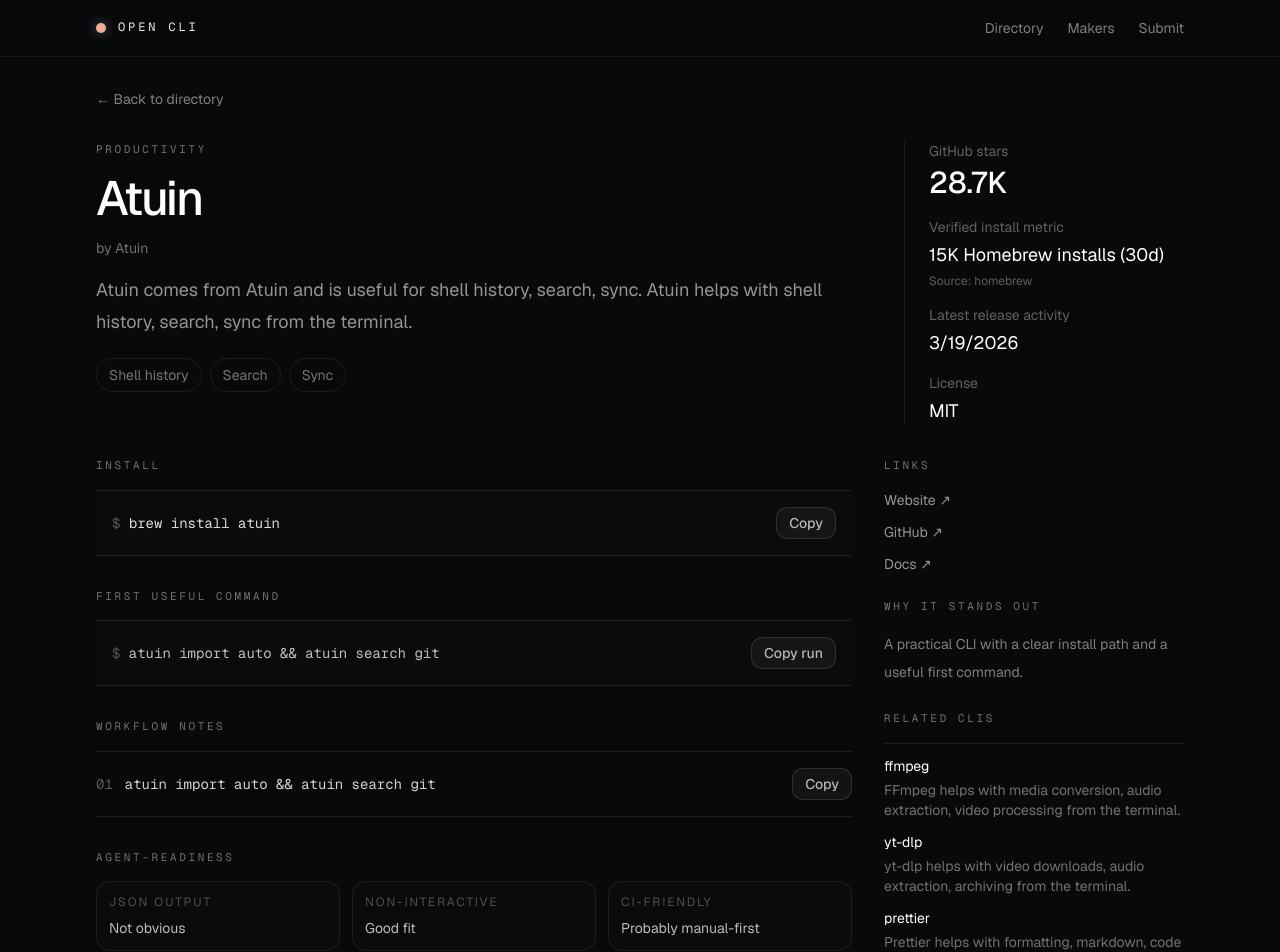
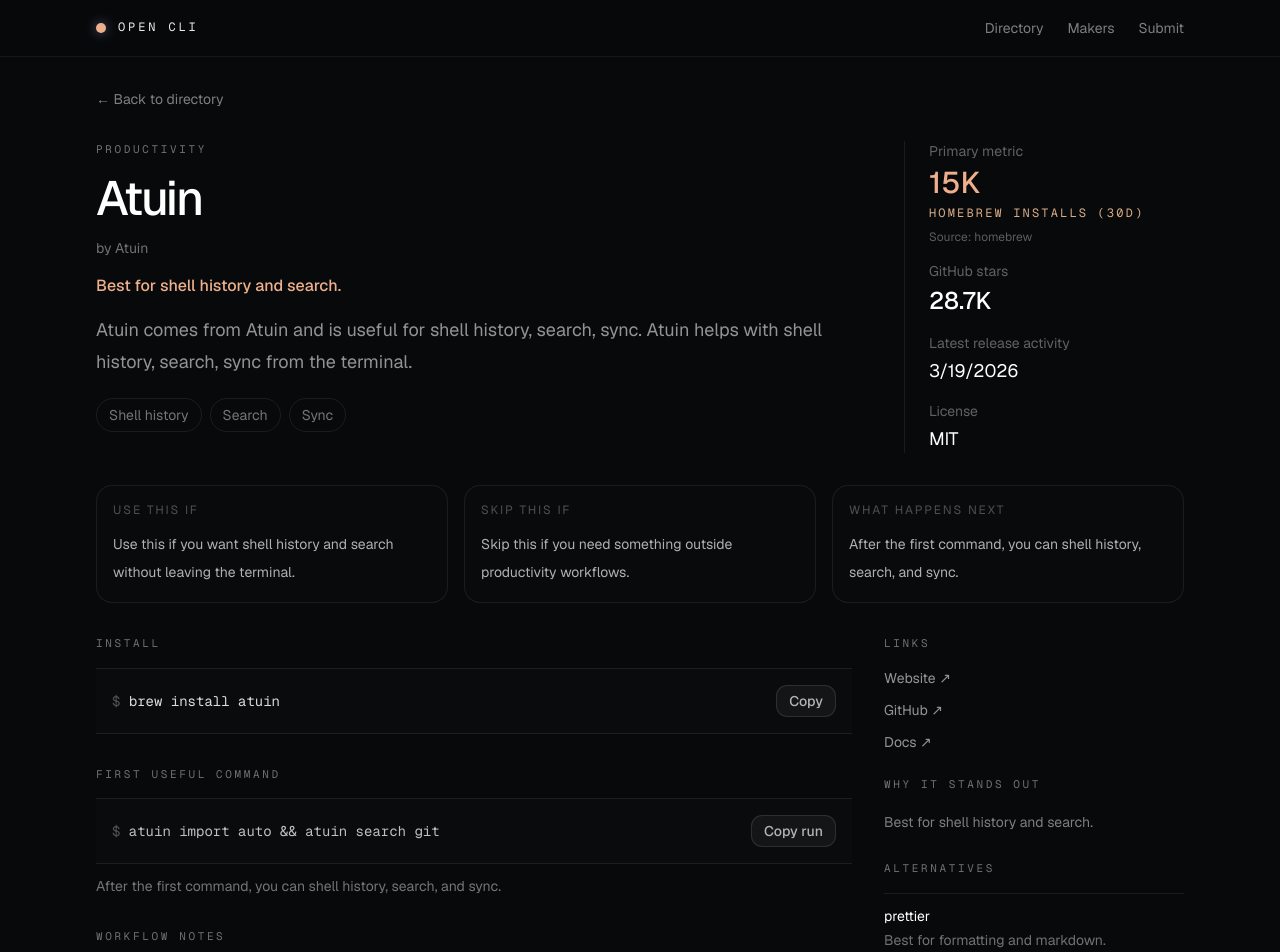
Before and after one commit to gvkhosla/open-cli, a Next.js app: page /cli/atuin in a window 1280 px wide. Shown: the top 952 px of the page. Built offline with nearby package versions, Linux system fonts and the light colour scheme.

Commit message:
Improve CLI decision UX and task discovery

```diff
--- a/src/app/cli/[slug]/page.tsx
+++ b/src/app/cli/[slug]/page.tsx
@@ -4,8 +4,8 @@
 
 import { CopyButton } from "@/components/copy-button";
 import { SiteHeader } from "@/components/site-header";
-import { clis, getCliBySlug, getRelatedClis } from "@/data/clis";
-import { formatCompactNumber, formatMetric } from "@/lib/format";
+import { clis, getAlternativeClis, getCliBySlug, getRelatedClis } from "@/data/clis";
+import { formatCompactNumber } from "@/lib/format";
 
 type CliPageProps = {
   params: Promise<{ slug: string }>;
@@ -40,6 +40,15 @@
   );
 }
 
+function DecisionCard({ label, value }: { label: string; value: string }) {
+  return (
+    <div className="rounded-[16px] border border-white/8 bg-[#0b0c0e]/65 p-4">
+      <div className="text-xs uppercase tracking-[0.16em] text-white/28">{label}</div>
+      <p className="mt-3 text-sm leading-7 text-white/68">{value}</p>
+    </div>
+  );
+}
+
 export default async function CliPage({ params }: CliPageProps) {
   const { slug } = await params;
   const cli = getCliBySlug(slug);
@@ -49,6 +58,7 @@
   }
 
   const relatedClis = getRelatedClis(cli);
+  const alternativeClis = getAlternativeClis(cli);
 
   return (
     <>
@@ -80,6 +90,7 @@
                 {cli.makerName}
               </Link>
             </div>
+            <p className="text-base font-medium text-[var(--accent-peach)]">{cli.bestFor}</p>
             <p className="max-w-3xl text-lg leading-8 text-white/56">{cli.description}</p>
 
             <div className="flex flex-wrap gap-2 pt-1">
@@ -93,17 +104,22 @@
 
           <div className="space-y-4 border-l border-white/8 pl-0 lg:pl-6">
             <div>
+              <div className="text-sm text-white/36">Primary metric</div>
+              {cli.metricValue !== null && cli.metricLabel ? (
+                <>
+                  <div className="mt-1 text-3xl font-medium text-[var(--accent-peach)]">{formatCompactNumber(cli.metricValue)}</div>
+                  <div className="mt-1 font-mono text-xs uppercase tracking-[0.18em] text-[#d8ab86]">{cli.metricLabel}</div>
+                </>
+              ) : (
+                <div className="mt-1 text-lg text-white">Exact install metric not available yet</div>
+              )}
+              {cli.metricSource ? <div className="mt-2 text-xs text-white/34">Source: {cli.metricSource}</div> : null}
+            </div>
+            <div>
               <div className="text-sm text-white/36">GitHub stars</div>
-              <div className="mt-1 text-3xl font-medium text-white">
+              <div className="mt-1 text-2xl font-medium text-white">
                 {cli.githubStars !== null ? formatCompactNumber(cli.githubStars) : "—"}
               </div>
-            </div>
-            <div>
-              <div className="text-sm text-white/36">Verified install metric</div>
-              <div className="mt-1 text-lg text-white">
-                {formatMetric(cli.metricValue, cli.metricLabel) ?? "Not available yet"}
-              </div>
-              {cli.metricSource ? <div className="mt-1 text-xs text-white/34">Source: {cli.metricSource}</div> : null}
             </div>
             <div>
               <div className="text-sm text-white/36">Latest release activity</div>
@@ -114,6 +130,12 @@
               <div className="mt-1 text-lg text-white">{cli.license ?? "Unknown"}</div>
             </div>
           </div>
+        </section>
+
+        <section className="grid gap-4 md:grid-cols-3">
+          <DecisionCard label="Use this if" value={cli.useThisIf} />
+          <DecisionCard label="Skip this if" value={cli.skipIf} />
+          <DecisionCard label="What happens next" value={cli.whatHappensNext} />
         </section>
 
         <section className="grid gap-8 lg:grid-cols-[minmax(0,1fr)_300px]">
@@ -136,6 +158,7 @@
                 </code>
                 <CopyButton compact value={cli.quickStart} label="Copy run" />
               </div>
+              <p className="mt-3 text-sm text-white/44">{cli.whatHappensNext}</p>
             </div>
 
             <div>
@@ -187,10 +210,22 @@
 
             <div>
               <div className="section-kicker">Why it stands out</div>
-              <p className="mt-4 text-sm leading-7 text-white/48">
-                A practical CLI with a clear install path and a useful first command.
-              </p>
+              <p className="mt-4 text-sm leading-7 text-white/48">{cli.bestFor}</p>
             </div>
+
+            {alternativeClis.length > 0 ? (
+              <div>
+                <div className="section-kicker">Alternatives</div>
+                <div className="mt-4 space-y-3 border-y border-white/8 py-3">
+                  {alternativeClis.map((alternative) => (
+                    <Link key={alternative.slug} href={`/cli/${alternative.slug}`} className="block transition hover:text-white">
+                      <div className="text-sm text-white">{alternative.shortName}</div>
+                      <div className="mt-1 text-sm text-white/42">{alternative.bestFor}</div>
+                    </Link>
+                  ))}
+                </div>
+              </div>
+            ) : null}
 
             {relatedClis.length > 0 ? (
               <div>
--- a/src/components/home-view.tsx
+++ b/src/components/home-view.tsx
@@ -36,6 +36,15 @@
     install: "brew install uv",
     run: "uv init demo && uv run main.py",
   },
+];
+
+const taskShortcuts = [
+  "deploy",
+  "git",
+  "postgres",
+  "browser automation",
+  "local models",
+  "scrape",
 ];
 
 export function HomeView({}: { builderLaunches?: BuilderLaunch[] }) {
@@ -153,6 +162,21 @@
           />
         </div>
 
+        <div className="flex flex-wrap items-center gap-2 text-sm text-white/40">
+          <span className="mr-1 text-white/28">Try:</span>
+          {taskShortcuts.map((shortcut) => (
+            <button
+              key={shortcut}
+              type="button"
+              onClick={() => setSearch(shortcut)}
+              className="rounded-full border border-white/8 px-3 py-1.5 font-mono text-xs text-white/46 transition hover:border-white/16 hover:text-white"
+            >
+              {shortcut}
+            </button>
+          ))}
+        </div>
+
+        <div className="text-xs text-white/28">Ranked by exact install or adoption metric when available.</div>
 
         <div className="overflow-hidden border-y border-white/8">
           <div className="hidden grid-cols-[64px_minmax(0,1.2fr)_220px_140px] gap-4 border-b border-white/8 py-3 font-mono text-[11px] uppercase tracking-[0.2em] text-white/38 md:grid">
@@ -191,7 +215,7 @@
                     </span>
                   ) : null}
                 </div>
-                <p className="mt-1 text-sm text-white/44">{cli.tagline}</p>
+                <p className="mt-1 text-sm text-white/44">{cli.bestFor}</p>
                 <div className="mt-2 flex flex-wrap gap-2">
                   {getSearchHighlights(cli, search).map((highlight) => (
                     <span key={highlight} className="rounded-full border border-white/8 px-2 py-1 font-mono text-[10px] uppercase tracking-[0.12em] text-white/34">
@@ -226,7 +250,7 @@
         </div>
 
         <div className="text-sm text-white/36">
-          Open any CLI to see install, quick start, verified data, and related tools.
+          Open any CLI to see install, fit, quick start, verified data, and alternatives.
         </div>
       </section>
     </div>
--- a/src/data/clis.ts
+++ b/src/data/clis.ts
@@ -47,6 +47,9 @@
   website?: string;
   docs?: string;
   packageName?: string;
+  bestFor?: string;
+  useThisIf?: string;
+  skipIf?: string;
   useCases: string[];
   aliases?: string[];
   keywords?: string[];
@@ -97,6 +100,10 @@
   docs: string;
   githubRepo: string;
   packageName?: string;
+  bestFor: string;
+  useThisIf: string;
+  skipIf: string;
+  whatHappensNext: string;
   featured?: boolean;
   agentFriendly: boolean;
   supportsJsonOutput: boolean;
@@ -154,6 +161,108 @@
   return `${seed.name} comes from ${maker.name} and is useful for ${useCases}. ${buildTagline(seed)}`;
 }
 
+function toSentenceList(values: string[], limit = 2) {
+  const items = values
+    .slice(0, limit)
+    .map((value) => value.toLowerCase())
+    .filter(Boolean);
+
+  if (items.length === 0) {
+    return "terminal work";
+  }
+
+  if (items.length === 1) {
+    return items[0];
+  }
+
+  if (items.length === 2) {
+    return `${items[0]} and ${items[1]}`;
+  }
+
+  return `${items.slice(0, -1).join(", ")}, and ${items[items.length - 1]}`;
+}
+
+function categoryWorkflowLabel(category: CliCategory) {
+  switch (category) {
+    case "AI":
+      return "AI workflows";
+    case "Browser Automation":
+      return "browser automation";
+    case "Cloud":
+      return "cloud workflows";
+    case "Containers / Infra":
+      return "infra work";
+    case "Data":
+      return "data workflows";
+    case "Database":
+      return "database work";
+    case "Deploy":
+      return "deploy workflows";
+    case "Docs / Content":
+      return "docs and content workflows";
+    case "Git":
+      return "git workflows";
+    case "Observability":
+      return "observability work";
+    case "Package Management":
+      return "package and build workflows";
+    case "Productivity":
+      return "productivity workflows";
+    case "Scraping":
+      return "scraping workflows";
+    case "Security":
+      return "security workflows";
+    case "Shell Utilities":
+      return "shell workflows";
+    default:
+      return "terminal workflows";
+  }
+}
+
+function buildBestFor(seed: CliSeed) {
+  return seed.bestFor ?? `Best for ${toSentenceList(seed.useCases)}.`;
+}
+
+function buildUseThisIf(seed: CliSeed, maker: Maker) {
+  if (seed.useThisIf) {
+    return seed.useThisIf;
+  }
+
+  if (maker.officialPlatformMaker) {
+    return `Use this if you want ${maker.name}'s own CLI for ${toSentenceList(seed.useCases)}.`;
+  }
+
+  if (seed.agentFriendly) {
+    return `Use this if you want ${toSentenceList(seed.useCases)} in a scriptable terminal workflow.`;
+  }
+
+  return `Use this if you want ${toSentenceList(seed.useCases)} without leaving the terminal.`;
+}
+
+function buildSkipIf(seed: CliSeed) {
+  if (seed.skipIf) {
+    return seed.skipIf;
+  }
+
+  if (seed.destructivePotential === "high") {
+    return "Skip this if you want a lower-risk CLI to learn on first.";
+  }
+
+  if (seed.requiresAuth) {
+    return "Skip this if you need something that works without signing in.";
+  }
+
+  if (seed.requiresNetwork ?? true) {
+    return "Skip this if you want a tool that mostly works offline.";
+  }
+
+  return `Skip this if you need something outside ${categoryWorkflowLabel(seed.category)}.`;
+}
+
+function buildWhatHappensNext(seed: CliSeed) {
+  return `After the first command, you can ${toSentenceList(seed.useCases, 3)}.`;
+}
+
 function popularityValue(cli: CliEntry) {
   return (cli.metricValue ?? 0) + (cli.githubStars ?? 0);
 }
@@ -190,6 +299,10 @@
     docs: seed.docs ?? seed.website ?? `https://github.com/${seed.githubRepo}`,
     githubRepo: seed.githubRepo,
     packageName: seed.packageName,
+    bestFor: buildBestFor(seed),
+    useThisIf: buildUseThisIf(seed, maker),
+    skipIf: buildSkipIf(seed),
+    whatHappensNext: buildWhatHappensNext(seed),
     featured: seed.featured,
     agentFriendly: seed.agentFriendly ?? false,
     supportsJsonOutput: seed.supportsJsonOutput ?? false,
@@ -263,6 +376,23 @@
       return { candidate, score };
     })
     .filter((item) => item.score > 0)
+    .sort((a, b) => b.score - a.score || popularityValue(b.candidate) - popularityValue(a.candidate))
+    .slice(0, limit)
+    .map((item) => item.candidate);
+}
+
+export function getAlternativeClis(cli: CliEntry, limit = 3) {
+  return clis
+    .filter((candidate) => candidate.slug !== cli.slug && candidate.category === cli.category)
+    .map((candidate) => {
+      let score = 0;
+      if (candidate.makerSlug !== cli.makerSlug) score += 4;
+      score += candidate.useCases.filter((useCase) => cli.useCases.includes(useCase)).length * 2;
+      score += candidate.tags.filter((tag) => cli.tags.includes(tag)).length;
+      score += Math.min(6, Math.round((candidate.metricValue ?? 0) / 100000));
+      score += Math.min(4, Math.round((candidate.githubStars ?? 0) / 10000));
+      return { candidate, score };
+    })
     .sort((a, b) => b.score - a.score || popularityValue(b.candidate) - popularityValue(a.candidate))
     .slice(0, limit)
     .map((item) => item.candidate);
```
